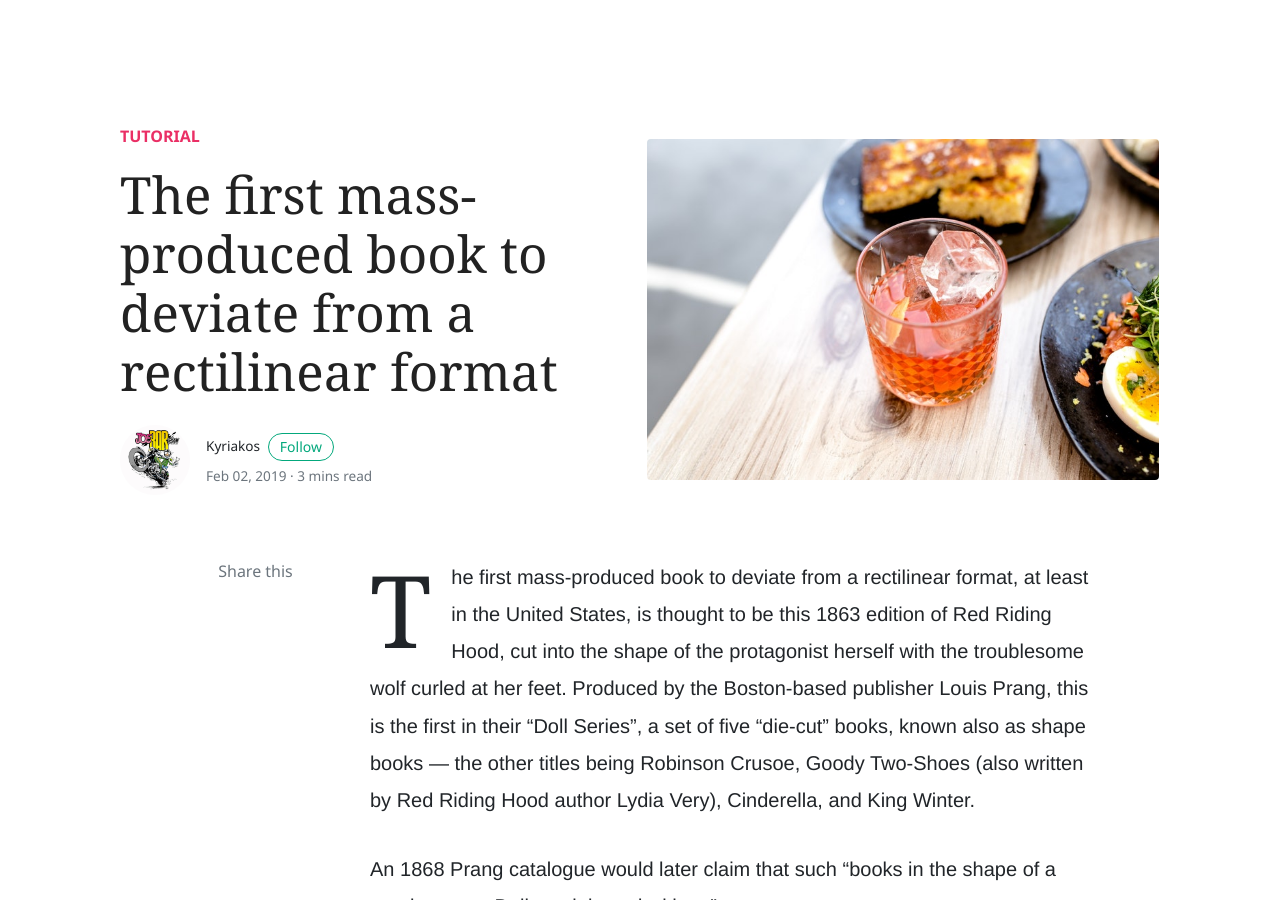
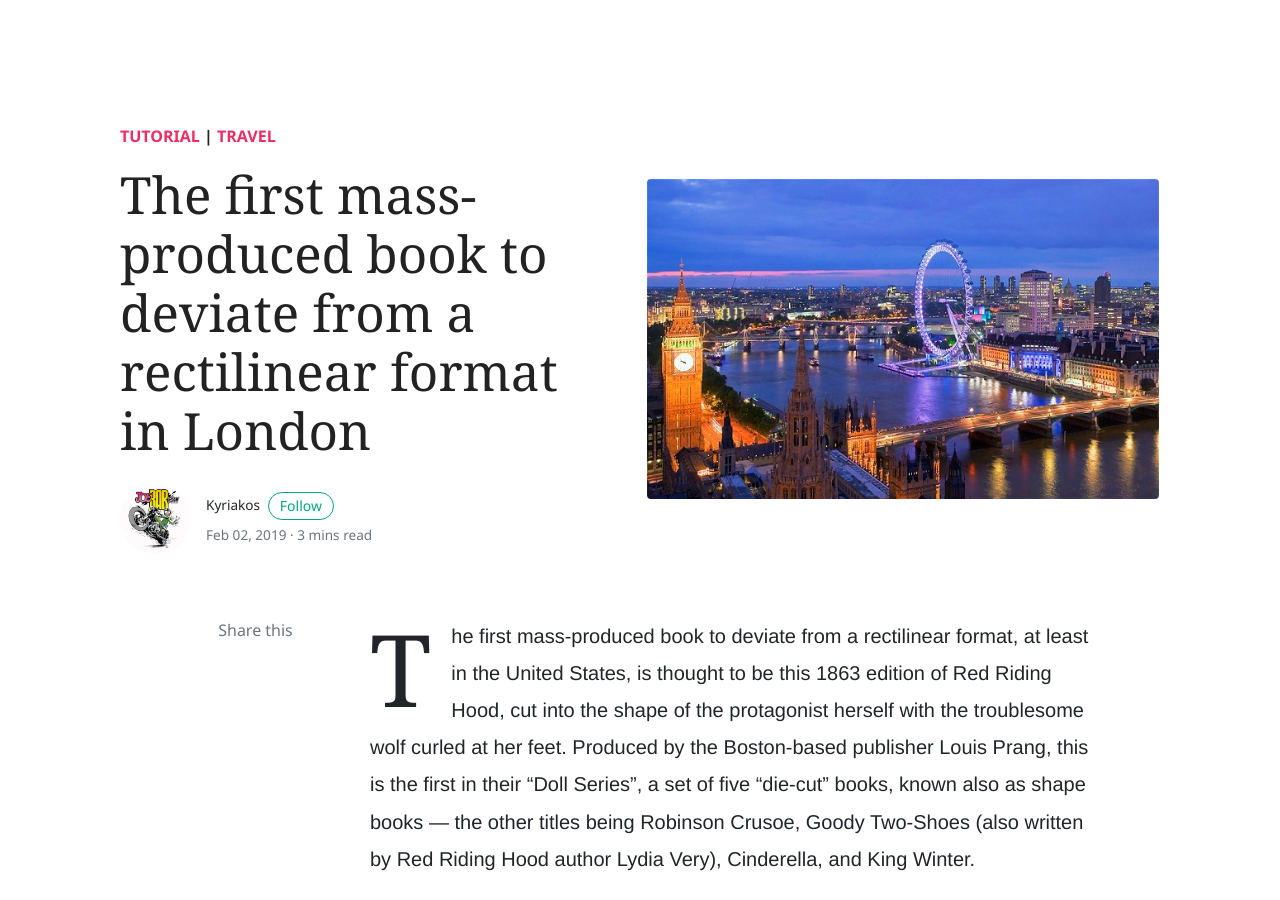
Before and after one commit to donkeytravel/donkeytravel.github, a Jekyll site: the page built from _posts/2019-02-02-first-mass-produced.md, in a window 1280 px wide and 900 px high. Built offline with Jekyll 4.4.1, drawn with Linux system fonts in a browser that asks for light colours; nearby versions of some CDN libraries; comment, search, counter and statistics services are not loaded.

```diff
--- a/_posts/2019-02-02-first-mass-produced.md
+++ b/_posts/2019-02-02-first-mass-produced.md
@@ -1,9 +1,9 @@
 ---
 layout: post
-title:  "The first mass-produced book to deviate from a rectilinear format"
+title:  "The first mass-produced book to deviate from a rectilinear format in London"
 author: kyr
-categories: [ tutorial ]
-image: 17.jpg
+categories: [ tutorial, travel ]
+image: london.jpg
 tags: [featured]
 ---
 The first mass-produced book to deviate from a rectilinear format, at least in the United States, is thought to be this 1863 edition of Red Riding Hood, cut into the shape of the protagonist herself with the troublesome wolf curled at her feet. Produced by the Boston-based publisher Louis Prang, this is the first in their “Doll Series”, a set of five “die-cut” books, known also as shape books — the other titles being Robinson Crusoe, Goody Two-Shoes (also written by Red Riding Hood author Lydia Very), Cinderella, and King Winter.
--- a/_posts/2019-02-04-welcome-to-jekyll.markdown
+++ b/_posts/2019-02-04-welcome-to-jekyll.markdown
@@ -1,8 +1,9 @@
 ---
 layout: post
-title:  "Welcome to Jekyll!"
+title:  "Welcome to Munich!"
 categories: [ Jekyll ]
-image: demo1.jpg
+image: Viajes_Munich_02.jpg
+oldimage: demo1.jpg
 ---
 You’ll find this post in your `_posts` directory. Go ahead and edit it and re-build the site to see your changes. You can rebuild the site in many different ways, but the most common way is to run `jekyll serve`, which launches a web server and auto-regenerates your site when a file is updated.
 
```
Also changed, not shown: _posts/2019-01-18-charm-old-cities.md (+2 -2 lines), _posts/2019-01-28-we-all-wait-for-summer.md (+3 -3 lines), _posts/2019-02-01-education.md (+3 -3 lines), _posts/2019-02-03-2-powerful-things-markdown-editor.md (+3 -2 lines), assets/images/Viajes_Munich_02.jpg (added), assets/images/bucuresti.jpg (added), assets/images/london.jpg (added), assets/images/mykonos.jpg (added), assets/images/paris.jpg (added), assets/images/plaka.jpg (added), assets/images/tour_img-1378911-146.jpg (added).
